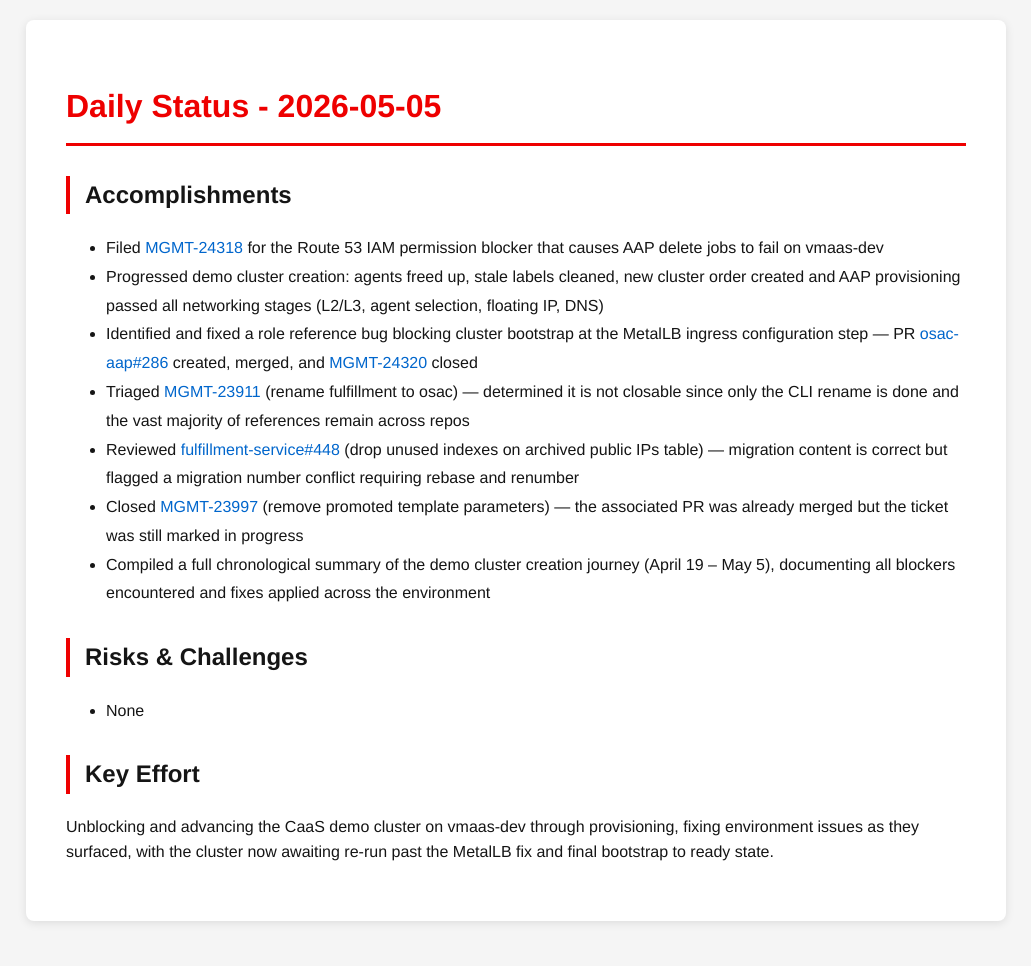
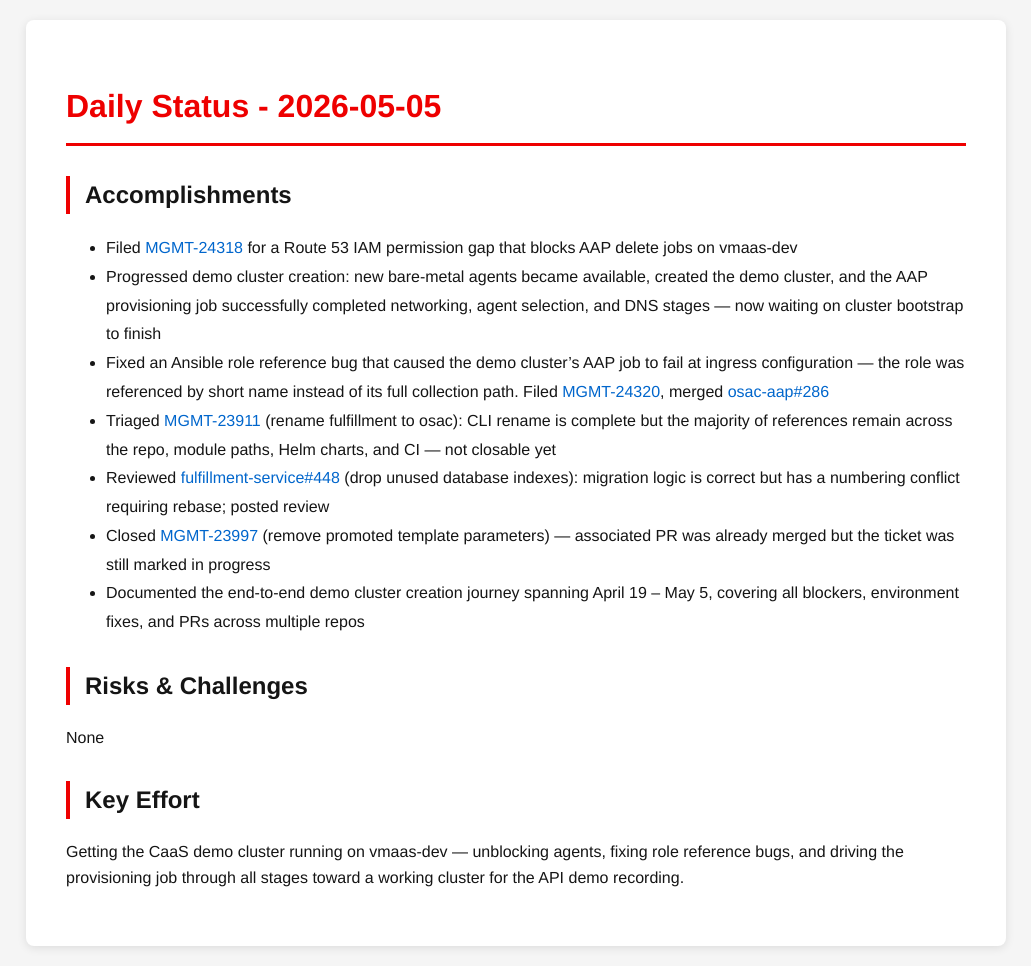
Before and after one commit to tzvatot/daily-status, a Jekyll site: the page built from 2026-05-05.md, in a window 1280 px wide. Shown: the whole page, without its empty margins (124-1155 px from the left). Built offline with Jekyll 4.4.1, drawn with Linux system fonts in a browser that asks for light colours; before the commit the page ends 941 px from its top, so only the background shows below that.

Commit message:
Daily status update - 2026-05-05

```diff
--- a/2026-05-05.md
+++ b/2026-05-05.md
@@ -7,16 +7,16 @@ date: 2026-05-05
 # Daily Status - 2026-05-05
 
 ## Accomplishments
-- Filed [MGMT-24318](https://issues.redhat.com/browse/MGMT-24318) for the Route 53 IAM permission blocker that causes AAP delete jobs to fail on vmaas-dev
-- Progressed demo cluster creation: agents freed up, stale labels cleaned, new cluster order created and AAP provisioning passed all networking stages (L2/L3, agent selection, floating IP, DNS)
-- Identified and fixed a role reference bug blocking cluster bootstrap at the MetalLB ingress configuration step — PR [osac-aap#286](https://github.com/osac-project/osac-aap/pull/286) created, merged, and [MGMT-24320](https://issues.redhat.com/browse/MGMT-24320) closed
-- Triaged [MGMT-23911](https://issues.redhat.com/browse/MGMT-23911) (rename fulfillment to osac) — determined it is not closable since only the CLI rename is done and the vast majority of references remain across repos
-- Reviewed [fulfillment-service#448](https://github.com/osac-project/fulfillment-service/pull/448) (drop unused indexes on archived public IPs table) — migration content is correct but flagged a migration number conflict requiring rebase and renumber
-- Closed [MGMT-23997](https://issues.redhat.com/browse/MGMT-23997) (remove promoted template parameters) — the associated PR was already merged but the ticket was still marked in progress
-- Compiled a full chronological summary of the demo cluster creation journey (April 19 – May 5), documenting all blockers encountered and fixes applied across the environment
+- Filed [MGMT-24318](https://issues.redhat.com/browse/MGMT-24318) for a Route 53 IAM permission gap that blocks AAP delete jobs on vmaas-dev
+- Progressed demo cluster creation: new bare-metal agents became available, created the demo cluster, and the AAP provisioning job successfully completed networking, agent selection, and DNS stages — now waiting on cluster bootstrap to finish
+- Fixed an Ansible role reference bug that caused the demo cluster's AAP job to fail at ingress configuration — the role was referenced by short name instead of its full collection path. Filed [MGMT-24320](https://issues.redhat.com/browse/MGMT-24320), merged [osac-aap#286](https://github.com/osac-project/osac-aap/pull/286)
+- Triaged [MGMT-23911](https://issues.redhat.com/browse/MGMT-23911) (rename fulfillment to osac): CLI rename is complete but the majority of references remain across the repo, module paths, Helm charts, and CI — not closable yet
+- Reviewed [fulfillment-service#448](https://github.com/osac-project/fulfillment-service/pull/448) (drop unused database indexes): migration logic is correct but has a numbering conflict requiring rebase; posted review
+- Closed [MGMT-23997](https://issues.redhat.com/browse/MGMT-23997) (remove promoted template parameters) — associated PR was already merged but the ticket was still marked in progress
+- Documented the end-to-end demo cluster creation journey spanning April 19 – May 5, covering all blockers, environment fixes, and PRs across multiple repos
 
 ## Risks & Challenges
-- None
+None
 
 ## Key Effort
-Unblocking and advancing the CaaS demo cluster on vmaas-dev through provisioning, fixing environment issues as they surfaced, with the cluster now awaiting re-run past the MetalLB fix and final bootstrap to ready state.
+Getting the CaaS demo cluster running on vmaas-dev — unblocking agents, fixing role reference bugs, and driving the provisioning job through all stages toward a working cluster for the API demo recording.
```
